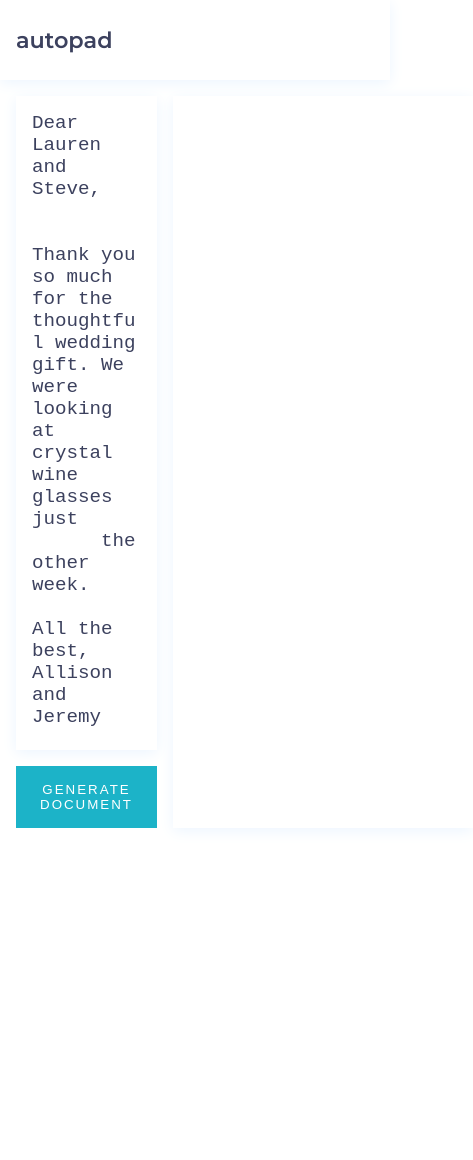
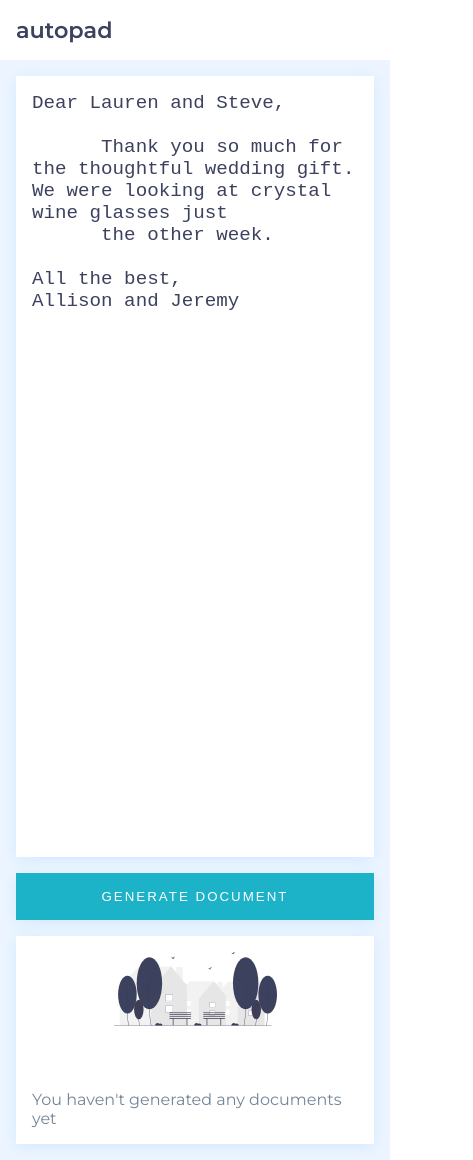
Before and after one commit to ProgaPanda/autopad, a React (Create React App) app: page / in a window 390 px wide. Shown: the whole page, 473 px wide, since content can reach past the window. Before the commit the page ends 844 px from the top, so only its background shows below. Built offline with nearby package versions, Linux system fonts and the light colour scheme.

Commit message:
[FEAT] Added responsiveness to container

```diff
--- a/src/assets/styles/abstracts/reset.scss
+++ b/src/assets/styles/abstracts/reset.scss
@@ -21,6 +21,20 @@ body {
     "Helvetica Neue", sans-serif;
   -webkit-font-smoothing: antialiased;
   -moz-osx-font-smoothing: grayscale;
+
+  ::-webkit-scrollbar {
+    width: 8px;
+  }
+
+  ::-webkit-scrollbar-track {
+    background: #ecf5ff;
+    border-radius: 5px;
+  }
+
+  ::-webkit-scrollbar-thumb {
+    background: #afc2d6;
+    border-radius: 5px;
+  }
 }
 
 #root {
--- a/src/assets/styles/abstracts/variables.scss
+++ b/src/assets/styles/abstracts/variables.scss
@@ -4,7 +4,8 @@ $mobile-break-point: 940px;
 $color-primary: #3c415e;
 $color-primary-200: #3c415e;
 $color-secondary: #1cb3c8;
-$color-accent: #ecf5ff;
-$color-accent-200: #738598;
-$color-accent-400: #738598;
+$color-accent: #d3e8ff;
+$color-accent-200: #ecf5ff;
+$color-accent-400: #afc2d6;
+$color-accent-600: #738598;
 $color-accent-800: #738598;
--- a/src/assets/styles/theme.ts
+++ b/src/assets/styles/theme.ts
@@ -4,7 +4,7 @@ export const theme = {
     primary_200: "#3c415e",
     secondary: "#1cb3c8",
     secondary_200: "#29cbe0",
-    accent: "#ecf5ff",
-    accent_200: "#738598",
+    accent: "#d3e8ff",
+    accent_200: "#ecf5ff",
   },
 };
--- a/src/components/button/button.component.tsx
+++ b/src/components/button/button.component.tsx
@@ -1,7 +1,5 @@
 import React from "react";
 import styled from "styled-components";
-import { ReactComponent as LoadingIcon } from "../../assets/svgs/loading.icon.svg";
-
 import { theme } from "../../assets/styles/theme";
 
 const StyledButton = styled.button`
@@ -15,13 +13,14 @@ const StyledButton = styled.button`
   border: 0;
   color: #fff;
   background: ${theme.colors.secondary};
+  box-shadow: 0px 3px 14px 0px ${theme.colors.accent};;
+
 
   :hover {
     background: ${theme.colors.secondary_200};
 
     cursor: ${({ isLoading }: ButtonProps) =>
-      isLoading ? "not-allowed" : "pointer"};
-  }
+      isLoading ? "not-allowed" : "pointer"}
   :focus {
     outline-color: ${theme.colors.primary};
   }
@@ -33,7 +32,7 @@ const StyledButton = styled.button`
 
 interface ButtonProps {
   onClick: () => void;
-  isLoading?: boolean;
+  isLoading: boolean;
 }
 
 export const Button: React.FC<ButtonProps> = ({
@@ -48,8 +47,8 @@ export const Button: React.FC<ButtonProps> = ({
   };
 
   return (
-    <StyledButton onClick={handleClick}>
-      {isLoading ? <LoadingIcon height="40px" /> : children}
+    <StyledButton onClick={handleClick} isLoading={isLoading}>
+      {children}
     </StyledButton>
   );
 };
--- a/src/containers/writing-pad/writing-pad.container.tsx
+++ b/src/containers/writing-pad/writing-pad.container.tsx
@@ -5,6 +5,7 @@ import { ReactComponent as LoadingIcon } from "../../assets/svgs/loading.icon.sv
 import { generateDocument } from "./writing-pad.service";
 import { WORDING } from "../../shared/i18n/en.wording";
 import { Button } from "../../components/button/button.component";
+import { ReactComponent as EmptyState } from "../../assets/svgs/empty-state.svg";
 
 const t = WORDING.WRITING_PAD;
 
@@ -42,7 +43,7 @@ export const WritingPad = () => {
           }
         />
         <div className={styles["writing-pad__actions"]}>
-          <Button onClick={getDocument}>
+          <Button onClick={getDocument} isLoading={loading}>
             {t.TEXT_AREA.ACTIONS.GENERATE_BTN}
           </Button>
         </div>
@@ -50,7 +51,20 @@ export const WritingPad = () => {
       {loading ? (
         <LoadingIcon />
       ) : (
-        <iframe src={documentURL} frameBorder="0" title="generated document" />
+        <div className={styles["writing-pad__document"]}>
+          {documentURL ? (
+            <iframe
+              src={documentURL}
+              frameBorder="0"
+              title="generated document"
+            />
+          ) : (
+            <>
+              <EmptyState className={styles["writing-pad__empty-state"]} />
+              <p>{t.DOCUMENT.EMPTY_STATE_TEXT}</p>
+            </>
+          )}
+        </div>
       )}
     </div>
   );
--- a/src/containers/writing-pad/writing-pad.module.scss
+++ b/src/containers/writing-pad/writing-pad.module.scss
@@ -4,19 +4,55 @@
   display: flex;
   flex: 1;
   padding: 1rem;
+  background: $color-accent-200;
+
+  @media screen and (max-width: $mobile-break-point) {
+    flex-direction: column;
+  }
 
   &__textarea {
     width: 50vw;
     display: flex;
     flex-direction: column;
     margin-right: 1rem;
+
+    @media screen and (max-width: $mobile-break-point) {
+      width: 100%;
+      height: 100vh;
+    }
   }
 
   &__actions {
     margin-top: 1rem;
   }
-  iframe {
+
+  &__document {
     flex: 1;
+    background: #fff;
+    display: flex;
+    flex-direction: column;
+    align-items: center;
+    justify-content: center;
     box-shadow: 0px 3px 14px 0px $color-accent;
+
+    @media screen and (max-width: $mobile-break-point) {
+      margin-top: 1rem;
+      padding: 1rem;
+    }
+
+    iframe {
+      width: 100%;
+      height: 100%;
+    }
+
+    p {
+      margin-top: 4rem;
+      color: $color-accent-600;
+    }
+  }
+
+  &__empty-state {
+    width: 50%;
+    height: auto;
   }
 }
--- a/src/layouts/header/header.module.scss
+++ b/src/layouts/header/header.module.scss
@@ -5,7 +5,7 @@
   height: 5rem;
   display: flex;
   align-items: center;
-  padding: 0 1rem;
+  padding: 1rem;
   background: #fff;
   box-shadow: 0px 3px 14px 0px $color-accent;
 
--- a/src/shared/i18n/en.wording.ts
+++ b/src/shared/i18n/en.wording.ts
@@ -12,5 +12,9 @@ export const WORDING = {
 All the best,
 Allison and Jeremy`,
     },
+
+    DOCUMENT: {
+      EMPTY_STATE_TEXT: "You haven't generated any documents yet",
+    },
   },
 };
```
Also changed, not shown: src/assets/svgs/empty-state.svg (added).
